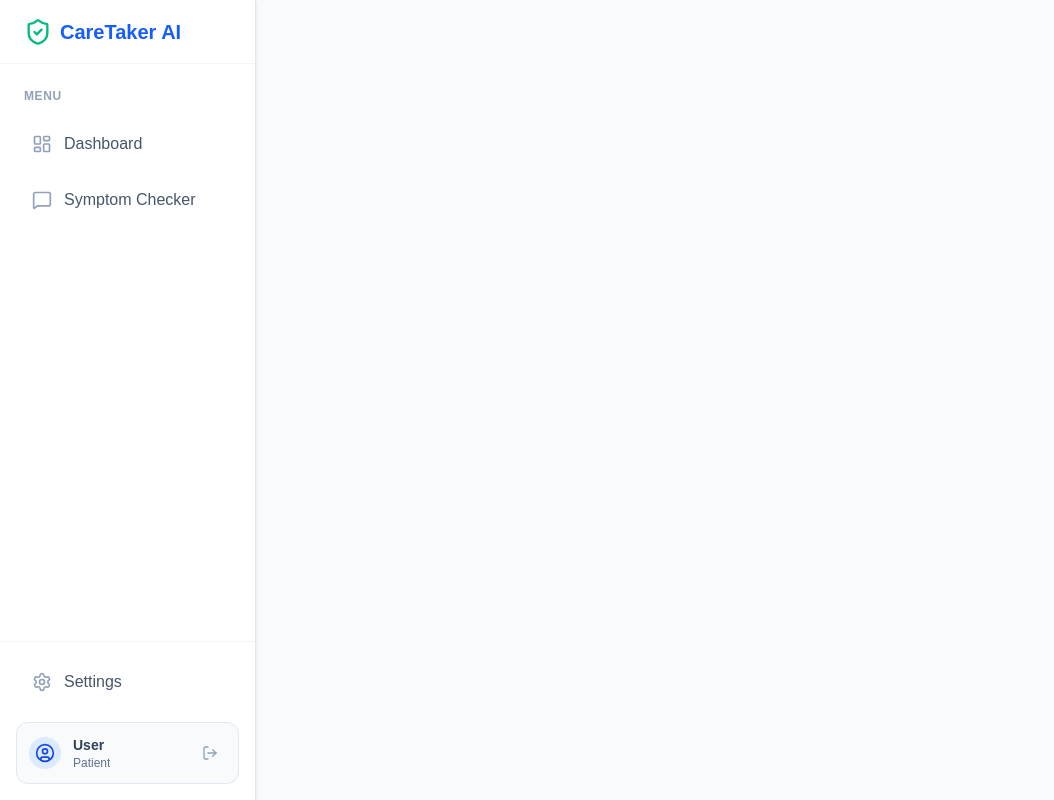
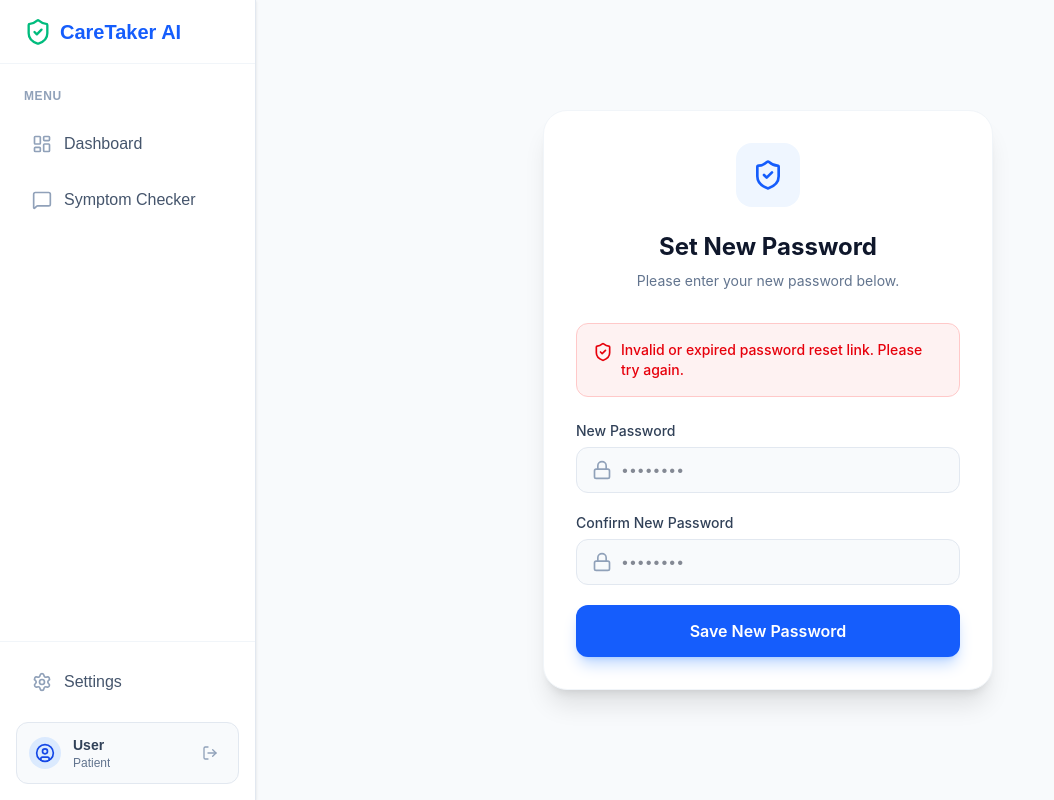
Before and after one commit to vikram-R23/InfosyssprinboardInternshiphealthcareAI-Agent, a React (Vite) app in the folder frontend/: page /update-password in a window 1280 px wide. Shown: the whole page, without its empty margins (0-1054 px from the left). Built offline with nearby package versions, Linux system fonts and the light colour scheme; no server answers; a web font is replaced by a local one.

Commit message:
feat: Separate internal and patient views in Auth and add password reset flow

```diff
--- a/frontend/src/App.tsx
+++ b/frontend/src/App.tsx
@@ -1,6 +1,7 @@
 import { useState } from 'react';
 import { BrowserRouter as Router, Routes, Route, Navigate } from 'react-router-dom';
 import Auth from './pages/Auth';
+import UpdatePassword from './pages/UpdatePassword';
 import PatientDashboard from './pages/PatientDashboard';
 import SymptomChecker from './pages/SymptomChecker';
 import TriageResult from './pages/TriageResult';
@@ -36,6 +37,7 @@ function App() {
           <Routes>
             <Route path="/" element={<Navigate to="/auth" replace />} />
             <Route path="/auth" element={<Auth />} />
+            <Route path="/update-password" element={<UpdatePassword />} />
             <Route path="/dashboard" element={<PatientDashboard />} />
             <Route path="/chat" element={<SymptomChecker />} />
             <Route path="/result" element={<TriageResult />} />
--- a/frontend/src/pages/Auth.tsx
+++ b/frontend/src/pages/Auth.tsx
@@ -1,30 +1,38 @@
 import React, { useState } from 'react';
 import { useNavigate } from 'react-router-dom';
 import { supabase } from '../lib/supabase';
-import { ShieldCheck, User, Stethoscope, Mail, Lock, UserPlus, LogIn, KeyRound } from 'lucide-react';
+import { ShieldCheck, User, Stethoscope, Mail, Lock, UserPlus, LogIn, KeyRound, ArrowLeft } from 'lucide-react';
+
+type AuthView = 'patient_login' | 'patient_signup' | 'forgot_password' | 'internal_login';
 
 export default function Auth() {
-  const [isLogin, setIsLogin] = useState(true);
+  const [view, setView] = useState<AuthView>('patient_login');
   const [email, setEmail] = useState('');
   const [password, setPassword] = useState('');
-  const [activeRoleDemo, setActiveRoleDemo] = useState<string | null>(null);
+  const [internalRole, setInternalRole] = useState<'doctor' | 'admin' | null>(null);
+
   const [loading, setLoading] = useState(false);
   const [errorMsg, setErrorMsg] = useState('');
+  const [successMsg, setSuccessMsg] = useState('');
   const navigate = useNavigate();
 
-  const handleDemoFill = (role: 'patient' | 'doctor' | 'admin') => {
-    setActiveRoleDemo(role);
-    setIsLogin(true); // Demo accounts are always logins
-    if (role === 'patient') {
-      setEmail('patient@demo.com');
-      setPassword('password123');
-    } else if (role === 'doctor') {
+  const handleInternalDemoFill = (role: 'doctor' | 'admin') => {
+    setView('internal_login');
+    setInternalRole(role);
+    if (role === 'doctor') {
       setEmail('doctor@demo.com');
       setPassword('password123');
     } else if (role === 'admin') {
       setEmail('admin@demo.com');
       setPassword('password123');
     }
+  };
+
+  const resetState = () => {
+    setEmail('');
+    setPassword('');
+    setErrorMsg('');
+    setSuccessMsg('');
   };
 
   const handleGoogleSignIn = async () => {
@@ -42,13 +50,34 @@ export default function Auth() {
     }
   };
 
+  const handleResetPassword = async (e: React.FormEvent) => {
+    e.preventDefault();
+    setLoading(true);
+    setErrorMsg('');
+    setSuccessMsg('');
+
+    try {
+      const { error } = await supabase.auth.resetPasswordForEmail(email, {
+        redirectTo: `${window.location.origin}/update-password`,
+      });
+      if (error) throw error;
+      setSuccessMsg('Check your email for the password reset link!');
+    } catch (err: any) {
+      console.error(err);
+      setErrorMsg(err.message || 'Failed to send reset link');
+    } finally {
+      setLoading(false);
+    }
+  };
+
   const handleSubmit = async (e: React.FormEvent) => {
     e.preventDefault();
     setLoading(true);
     setErrorMsg('');
+    setSuccessMsg('');
 
     try {
-      if (isLogin) {
+      if (view === 'patient_login' || view === 'internal_login') {
         // Log in
         const { error: signInError } = await supabase.auth.signInWithPassword({ email, password });
         if (signInError) throw signInError;
@@ -63,7 +92,7 @@ export default function Auth() {
         else if (userRole === 'doctor') navigate('/doctor');
         else navigate('/dashboard');
 
-      } else {
+      } else if (view === 'patient_signup') {
         // Sign up (Always defaults to 'patient' for external signups)
         const role = 'patient';
         const { data, error: signUpError } = await supabase.auth.signUp({
@@ -79,7 +108,6 @@ export default function Auth() {
 
         if (signUpError) throw signUpError;
 
-        // Auto sign in if session was not established automatically
         let currentUser = data.user;
         if (!data.session) {
           const { data: signInData, error: autoSignInError } = await supabase.auth.signInWithPassword({ email, password });
@@ -89,19 +117,15 @@ export default function Auth() {
         }
 
         if (currentUser) {
-          // Insert role & name into public.users
           const { error: profileError } = await supabase.from('users').upsert({
             id: currentUser.id,
             role: role,
             full_name: email.split('@')[0]
           });
-
-          if (profileError) {
-            console.warn('Profile creation notice:', profileError.message);
-          }
+          if (profileError) console.warn('Profile creation notice:', profileError.message);
         }
 
-        navigate('/dashboard'); // External signups are always patients
+        navigate('/dashboard');
       }
     } catch (err: any) {
       console.error(err);
@@ -115,49 +139,82 @@ export default function Auth() {
     <div className="min-h-screen w-full flex items-center justify-center bg-slate-50 font-sans text-slate-900 p-4 sm:p-6 overflow-y-auto">
       <div className="w-full max-w-[450px] bg-white p-8 rounded-3xl shadow-xl border border-slate-100 my-8">
 
+        {/* Header Section */}
         <div className="flex justify-center mb-6">
           <div className="w-16 h-16 bg-blue-50 rounded-2xl flex items-center justify-center">
+            {view === 'internal_login' ? (
+               internalRole === 'doctor' ? <Stethoscope className="w-8 h-8 text-indigo-600" /> : <ShieldCheck className="w-8 h-8 text-emerald-600" />
+            ) : view === 'forgot_password' ? (
+               <KeyRound className="w-8 h-8 text-blue-600" />
+            ) : (
                <ShieldCheck className="w-8 h-8 text-blue-600" />
+            )}
           </div>
         </div>
 
         <h2 className="text-2xl font-bold text-center mb-2">
-          {isLogin ? 'Welcome Back' : 'Create an Account'}
+          {view === 'patient_login' && 'Welcome Back'}
+          {view === 'patient_signup' && 'Create an Account'}
+          {view === 'internal_login' && (internalRole === 'doctor' ? 'Doctor Portal' : 'Admin Portal')}
+          {view === 'forgot_password' && 'Reset Password'}
         </h2>
         <p className="text-slate-500 mt-2 text-center text-sm">
-          {isLogin ? 'Enter your credentials to access your portal' : 'Join CareTaker AI to start tracking your health'}
+          {view === 'patient_login' && 'Enter your credentials to access your portal'}
+          {view === 'patient_signup' && 'Join CareTaker AI to start tracking your health'}
+          {view === 'internal_login' && 'Secure internal staff access'}
+          {view === 'forgot_password' && 'Enter your email to receive a secure reset link'}
         </p>
 
-        {/* Toggle Login / Signup */}
+        {/* Back Button for Internal/Forgot Password */}
+        {(view === 'internal_login' || view === 'forgot_password') && (
+           <button
+             onClick={() => {
+               resetState();
+               setView('patient_login');
+             }}
+             className="mt-4 mb-2 flex items-center justify-center gap-2 w-full py-2 text-sm text-slate-500 hover:text-slate-800 transition-colors"
+           >
+             <ArrowLeft className="w-4 h-4" /> Back to Patient Portal
+           </button>
+        )}
+
+        {/* Toggle Login / Signup (Only for Patients) */}
+        {(view === 'patient_login' || view === 'patient_signup') && (
           <div className="flex p-1 bg-slate-100 rounded-xl mt-6 mb-8">
             <button
               type="button"
-            onClick={() => setIsLogin(true)}
-            className={`flex-1 py-2 text-sm font-medium rounded-lg transition-all ${isLogin ? 'bg-white text-blue-600 shadow-sm' : 'text-slate-500 hover:text-slate-700'}`}
+              onClick={() => { resetState(); setView('patient_login'); }}
+              className={`flex-1 py-2 text-sm font-medium rounded-lg transition-all ${view === 'patient_login' ? 'bg-white text-blue-600 shadow-sm' : 'text-slate-500 hover:text-slate-700'}`}
             >
               Sign In
             </button>
             <button
               type="button"
-            onClick={() => {
-              setIsLogin(false);
-              setActiveRoleDemo(null);
-              setEmail('');
-              setPassword('');
-            }}
-            className={`flex-1 py-2 text-sm font-medium rounded-lg transition-all ${!isLogin ? 'bg-white text-blue-600 shadow-sm' : 'text-slate-500 hover:text-slate-700'}`}
+              onClick={() => { resetState(); setView('patient_signup'); }}
+              className={`flex-1 py-2 text-sm font-medium rounded-lg transition-all ${view === 'patient_signup' ? 'bg-white text-blue-600 shadow-sm' : 'text-slate-500 hover:text-slate-700'}`}
             >
               Sign Up
             </button>
           </div>
+        )}
 
+        {/* Messages */}
         {errorMsg && (
-          <div className="mb-6 p-4 bg-red-50 border border-red-200 text-red-600 rounded-xl text-sm font-medium flex items-start gap-2">
+          <div className="mb-6 mt-4 p-4 bg-red-50 border border-red-200 text-red-600 rounded-xl text-sm font-medium flex items-start gap-2">
             <ShieldCheck className="w-5 h-5 flex-shrink-0 mt-0.5" />
             <span>{errorMsg}</span>
           </div>
         )}
+        {successMsg && (
+          <div className="mb-6 mt-4 p-4 bg-emerald-50 border border-emerald-200 text-emerald-600 rounded-xl text-sm font-medium flex items-start gap-2">
+            <ShieldCheck className="w-5 h-5 flex-shrink-0 mt-0.5" />
+            <span>{successMsg}</span>
+          </div>
+        )}
 
+        {/* Google OAuth (Only for Patients) */}
+        {(view === 'patient_login' || view === 'patient_signup') && (
+          <>
             <button
               type="button"
               onClick={handleGoogleSignIn}
@@ -177,8 +234,11 @@ export default function Auth() {
               <span className="text-xs font-semibold text-slate-400 uppercase tracking-widest">Or</span>
               <div className="flex-1 h-px bg-slate-200"></div>
             </div>
+          </>
+        )}
 
-        <form onSubmit={handleSubmit} className="space-y-5">
+        {/* Main Form */}
+        <form onSubmit={view === 'forgot_password' ? handleResetPassword : handleSubmit} className="space-y-5 mt-4">
           <div>
             <label className="block text-sm font-medium text-slate-700 mb-1.5">Email Address</label>
             <div className="relative">
@@ -194,8 +254,20 @@ export default function Auth() {
             </div>
           </div>
 
+          {view !== 'forgot_password' && (
             <div>
-            <label className="block text-sm font-medium text-slate-700 mb-1.5">Password</label>
+              <div className="flex justify-between items-center mb-1.5">
+                <label className="block text-sm font-medium text-slate-700">Password</label>
+                {view === 'patient_login' && (
+                  <button
+                    type="button"
+                    onClick={() => { resetState(); setView('forgot_password'); }}
+                    className="text-xs font-semibold text-blue-600 hover:text-blue-700 transition-colors"
+                  >
+                    Forgot Password?
+                  </button>
+                )}
+              </div>
               <div className="relative">
                 <Lock className="absolute left-4 top-1/2 -translate-y-1/2 w-5 h-5 text-slate-400" />
                 <input
@@ -209,25 +281,31 @@ export default function Auth() {
                 />
               </div>
             </div>
+          )}
 
           <button
             type="submit"
             disabled={loading}
-            className="w-full mt-2 py-3.5 bg-blue-600 hover:bg-blue-700 text-white rounded-xl font-semibold shadow-lg shadow-blue-500/30 transition-all disabled:opacity-50 flex items-center justify-center gap-2"
+            className={`w-full mt-2 py-3.5 text-white rounded-xl font-semibold shadow-lg transition-all disabled:opacity-50 flex items-center justify-center gap-2 ${
+              view === 'internal_login' ? (internalRole === 'doctor' ? 'bg-indigo-600 hover:bg-indigo-700 shadow-indigo-500/30' : 'bg-emerald-600 hover:bg-emerald-700 shadow-emerald-500/30') : 'bg-blue-600 hover:bg-blue-700 shadow-blue-500/30'
+            }`}
           >
             {loading ? (
               <div className="w-5 h-5 border-2 border-white/30 border-t-white rounded-full animate-spin" />
-            ) : isLogin ? (
+            ) : view === 'patient_login' || view === 'internal_login' ? (
               <><LogIn className="w-5 h-5" /> Sign In</>
+            ) : view === 'patient_signup' ? (
+              <><UserPlus className="w-5 h-5" /> Create Account</>
             ) : (
-              <><UserPlus className="w-5 h-5" /> Create Patient Account</>
+              <><Mail className="w-5 h-5" /> Send Reset Link</>
             )}
           </button>
         </form>
 
-        {/* Role Selection Logins (Internal Staff & Demo) */}
+        {/* Internal Staff & Demo Section (Only visible on patient auth pages) */}
+        {(view === 'patient_login' || view === 'patient_signup') && (
           <div className="mt-10 pt-8 border-t border-slate-100 relative">
-          <div className="absolute top-0 left-1/2 -translate-x-1/2 -translate-y-1/2 bg-white px-4 text-xs font-bold text-slate-300 uppercase tracking-widest flex items-center gap-1.5">
+            <div className="absolute top-0 left-1/2 -translate-x-1/2 -translate-y-1/2 bg-white px-4 text-xs font-bold text-slate-300 uppercase tracking-widest flex items-center gap-1.5 whitespace-nowrap">
               <KeyRound className="w-3.5 h-3.5" />
               Internal Staff & Demo
             </div>
@@ -235,27 +313,28 @@ export default function Auth() {
             <div className="flex flex-col sm:flex-row gap-3 mt-2">
               <button
                 type="button"
-              onClick={() => handleDemoFill('patient')}
-              className={`flex-1 py-3 px-3 text-xs font-bold rounded-xl border transition-all flex items-center justify-center gap-2 ${activeRoleDemo === 'patient' ? 'bg-blue-50 text-blue-700 border-blue-200 shadow-sm' : 'bg-white hover:bg-slate-50 text-slate-600 border-slate-200'}`}
+                onClick={() => { resetState(); setView('patient_login'); setEmail('patient@demo.com'); setPassword('password123'); }}
+                className="flex-1 py-3 px-3 text-xs font-bold rounded-xl border transition-all flex items-center justify-center gap-2 bg-white hover:bg-slate-50 text-slate-600 border-slate-200"
               >
-              <User className="w-4 h-4" /> Patient
+                <User className="w-4 h-4 text-blue-500" /> Patient Demo
               </button>
               <button
                 type="button"
-              onClick={() => handleDemoFill('doctor')}
-              className={`flex-1 py-3 px-3 text-xs font-bold rounded-xl border transition-all flex items-center justify-center gap-2 ${activeRoleDemo === 'doctor' ? 'bg-indigo-50 text-indigo-700 border-indigo-200 shadow-sm' : 'bg-white hover:bg-slate-50 text-slate-600 border-slate-200'}`}
+                onClick={() => handleInternalDemoFill('doctor')}
+                className="flex-1 py-3 px-3 text-xs font-bold rounded-xl border transition-all flex items-center justify-center gap-2 bg-white hover:bg-indigo-50 text-slate-600 border-slate-200 hover:border-indigo-200 hover:text-indigo-700"
               >
-              <Stethoscope className="w-4 h-4" /> Doctor
+                <Stethoscope className="w-4 h-4 text-indigo-500" /> Doctor
               </button>
               <button
                 type="button"
-              onClick={() => handleDemoFill('admin')}
-              className={`flex-1 py-3 px-3 text-xs font-bold rounded-xl border transition-all flex items-center justify-center gap-2 ${activeRoleDemo === 'admin' ? 'bg-emerald-50 text-emerald-700 border-emerald-200 shadow-sm' : 'bg-white hover:bg-slate-50 text-slate-600 border-slate-200'}`}
+                onClick={() => handleInternalDemoFill('admin')}
+                className="flex-1 py-3 px-3 text-xs font-bold rounded-xl border transition-all flex items-center justify-center gap-2 bg-white hover:bg-emerald-50 text-slate-600 border-slate-200 hover:border-emerald-200 hover:text-emerald-700"
               >
-              <ShieldCheck className="w-4 h-4" /> Admin
+                <ShieldCheck className="w-4 h-4 text-emerald-500" /> Admin
               </button>
             </div>
           </div>
+        )}
 
       </div>
     </div>
--- /dev/null
+++ b/frontend/src/pages/UpdatePassword.tsx
@@ -0,0 +1,137 @@
+import React, { useState, useEffect } from 'react';
+import { useNavigate } from 'react-router-dom';
+import { supabase } from '../lib/supabase';
+import { ShieldCheck, Lock, CheckCircle2 } from 'lucide-react';
+
+export default function UpdatePassword() {
+  const [password, setPassword] = useState('');
+  const [confirmPassword, setConfirmPassword] = useState('');
+  const [loading, setLoading] = useState(false);
+  const [errorMsg, setErrorMsg] = useState('');
+  const [success, setSuccess] = useState(false);
+  const navigate = useNavigate();
+
+  useEffect(() => {
+    // Check if the user has a valid session (e.g. they clicked the email link)
+    supabase.auth.getSession().then(({ data: { session } }) => {
+      if (!session) {
+        setErrorMsg('Invalid or expired password reset link. Please try again.');
+      }
+    });
+
+    // Listen for hash changes (Supabase auth redirects)
+    const { data: authListener } = supabase.auth.onAuthStateChange((event, session) => {
+      if (event === 'PASSWORD_RECOVERY') {
+        setErrorMsg('');
+      }
+    });
+
+    return () => {
+      authListener.subscription.unsubscribe();
+    };
+  }, []);
+
+  const handleSubmit = async (e: React.FormEvent) => {
+    e.preventDefault();
+    if (password !== confirmPassword) {
+      setErrorMsg("Passwords do not match");
+      return;
+    }
+
+    setLoading(true);
+    setErrorMsg('');
+
+    try {
+      const { error } = await supabase.auth.updateUser({ password });
+      if (error) throw error;
+
+      setSuccess(true);
+      setTimeout(() => navigate('/dashboard'), 2000);
+    } catch (err: any) {
+      console.error(err);
+      setErrorMsg(err.message || 'Failed to update password');
+    } finally {
+      setLoading(false);
+    }
+  };
+
+  return (
+    <div className="min-h-screen w-full flex items-center justify-center bg-slate-50 font-sans text-slate-900 p-4 sm:p-6">
+      <div className="w-full max-w-[450px] bg-white p-8 rounded-3xl shadow-xl border border-slate-100 my-8">
+
+        <div className="flex justify-center mb-6">
+          <div className="w-16 h-16 bg-blue-50 rounded-2xl flex items-center justify-center">
+            <ShieldCheck className="w-8 h-8 text-blue-600" />
+          </div>
+        </div>
+
+        <h2 className="text-2xl font-bold text-center mb-2">Set New Password</h2>
+        <p className="text-slate-500 mt-2 text-center text-sm mb-8">
+          Please enter your new password below.
+        </p>
+
+        {errorMsg && (
+          <div className="mb-6 p-4 bg-red-50 border border-red-200 text-red-600 rounded-xl text-sm font-medium flex items-start gap-2">
+            <ShieldCheck className="w-5 h-5 flex-shrink-0 mt-0.5" />
+            <span>{errorMsg}</span>
+          </div>
+        )}
+
+        {success ? (
+          <div className="text-center py-6">
+            <CheckCircle2 className="w-16 h-16 text-emerald-500 mx-auto mb-4" />
+            <h3 className="text-xl font-bold text-slate-800 mb-2">Password Updated!</h3>
+            <p className="text-slate-500 text-sm">Redirecting you to your dashboard...</p>
+          </div>
+        ) : (
+          <form onSubmit={handleSubmit} className="space-y-5">
+            <div>
+              <label className="block text-sm font-medium text-slate-700 mb-1.5">New Password</label>
+              <div className="relative">
+                <Lock className="absolute left-4 top-1/2 -translate-y-1/2 w-5 h-5 text-slate-400" />
+                <input
+                  type="password"
+                  required
+                  minLength={6}
+                  className="w-full pl-11 pr-4 py-3 bg-slate-50 border border-slate-200 rounded-xl focus:ring-2 focus:ring-blue-500 focus:border-blue-500 transition-all outline-none text-sm"
+                  placeholder="••••••••"
+                  value={password}
+                  onChange={(e) => setPassword(e.target.value)}
+                />
+              </div>
+            </div>
+
+            <div>
+              <label className="block text-sm font-medium text-slate-700 mb-1.5">Confirm New Password</label>
+              <div className="relative">
+                <Lock className="absolute left-4 top-1/2 -translate-y-1/2 w-5 h-5 text-slate-400" />
+                <input
+                  type="password"
+                  required
+                  minLength={6}
+                  className="w-full pl-11 pr-4 py-3 bg-slate-50 border border-slate-200 rounded-xl focus:ring-2 focus:ring-blue-500 focus:border-blue-500 transition-all outline-none text-sm"
+                  placeholder="••••••••"
+                  value={confirmPassword}
+                  onChange={(e) => setConfirmPassword(e.target.value)}
+                />
+              </div>
+            </div>
+
+            <button
+              type="submit"
+              disabled={loading}
+              className="w-full mt-2 py-3.5 text-white bg-blue-600 hover:bg-blue-700 shadow-blue-500/30 rounded-xl font-semibold shadow-lg transition-all disabled:opacity-50 flex items-center justify-center gap-2"
+            >
+              {loading ? (
+                <div className="w-5 h-5 border-2 border-white/30 border-t-white rounded-full animate-spin" />
+              ) : (
+                'Save New Password'
+              )}
+            </button>
+          </form>
+        )}
+
+      </div>
+    </div>
+  );
+}
```
Lines whose indentation alone changed are shown as unchanged.
